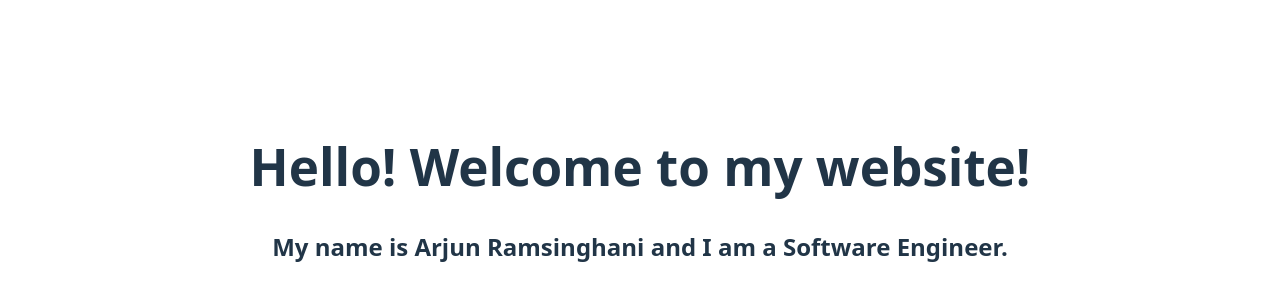
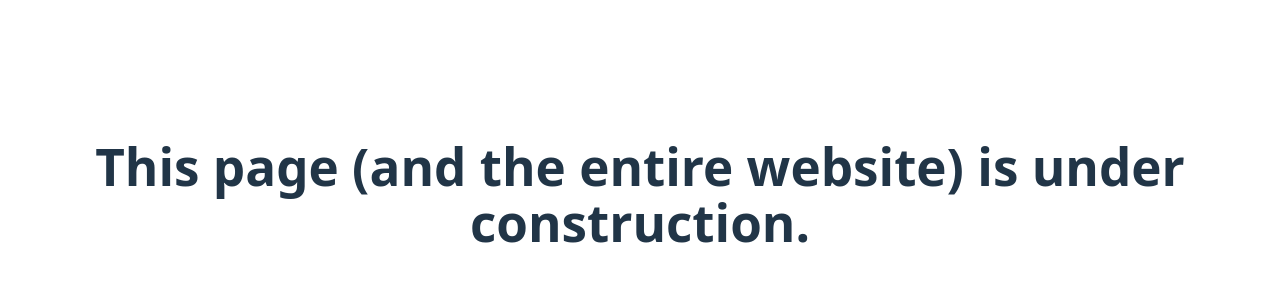
Before and after one commit to aramsing/aramsing.github.io, a React (Vite) app: page / in a window 1280 px wide. Shown: the part 206-506 px from the top of the page. Built offline with nearby package versions, Linux system fonts and the light colour scheme.

Commit message:
Establishing separate pages and routes

```diff
--- a/src/App.tsx
+++ b/src/App.tsx
@@ -1,12 +1,16 @@
 import './App.css'
+import React from 'react';
+import Home from './components/Home';
+import { BrowserRouter, Routes, Route } from 'react-router-dom';
 
-function App() {
+export default function App() {
   return (
-    <>
-      <h1>Hello! Welcome to my website!</h1>
-      <h2>My name is Arjun Ramsinghani and I am a Software Engineer.</h2>
-    </>
+    <React.StrictMode>
+      <BrowserRouter>
+        <Routes>
+          <Route path="/" element={<Home />} />
+        </Routes>
+      </BrowserRouter>
+    </React.StrictMode>
   )
 }
-
-export default App
--- /dev/null
+++ b/src/components/Home.tsx
@@ -0,0 +1,7 @@
+export default function Home() {
+    return (
+        <>
+            <h1>This page {'('}and the entire website{')'} is under construction.</h1>
+        </>
+    )
+}
```
